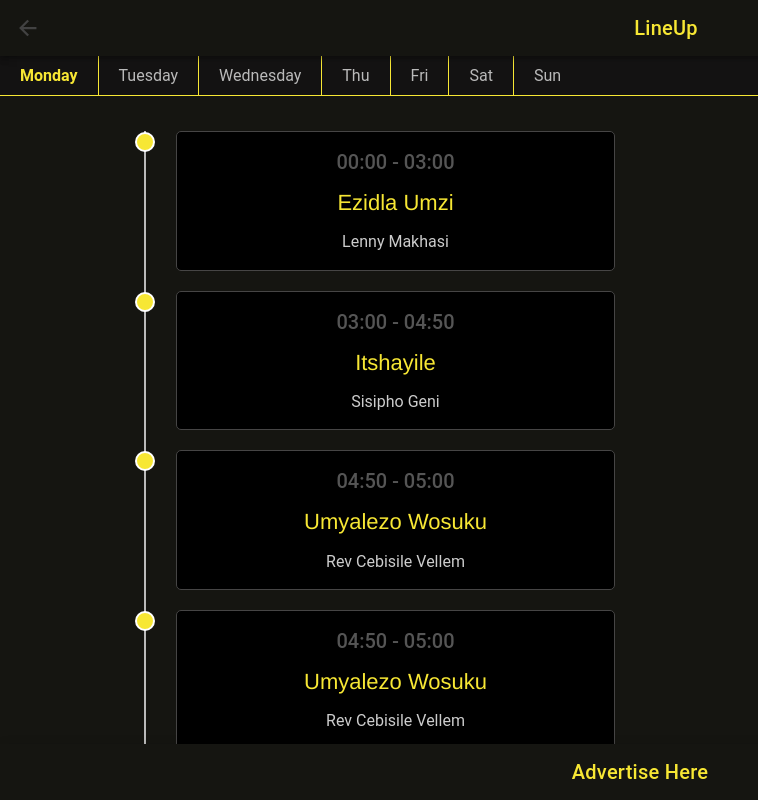
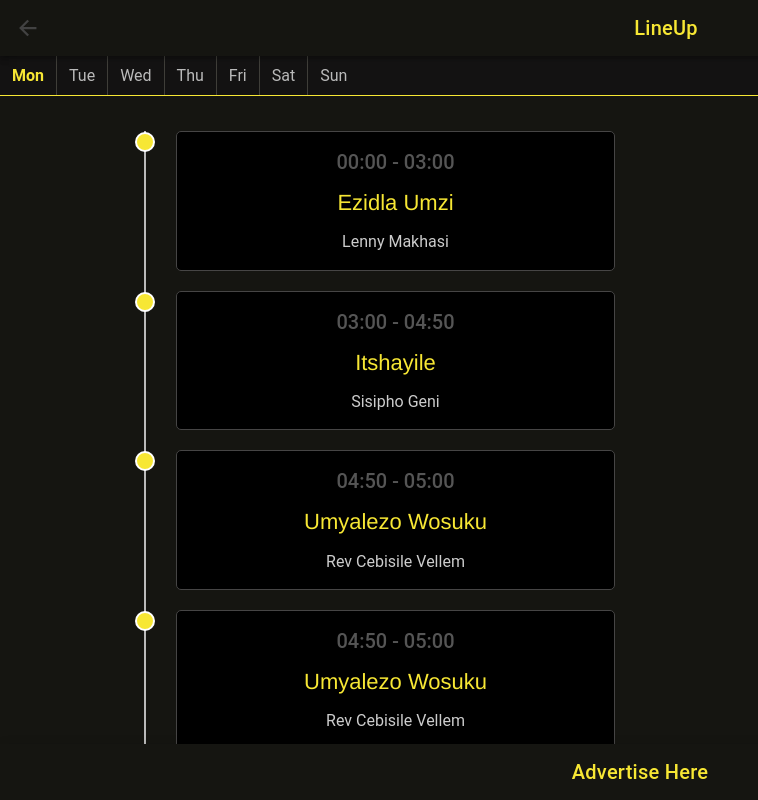
Before and after one commit to Appmaniazar-Projects/Zibonele-FM, a React (Create React App) app: page /LineUp in a window 1280 px wide. Shown: the whole page, without its empty margins (0-758 px from the left). Built offline with nearby package versions, Linux system fonts and the light colour scheme.

Commit message:
Fixed the linup page layout

```diff
--- /dev/null
+++ b/src/pages/LineUp/Box.tsx
@@ -0,0 +1,18 @@
+// Box.tsx
+import React from 'react';
+
+interface BoxProps {
+    time: string;
+    title: string;
+    description: string;
+}
+
+const Box: React.FC<BoxProps> = ({ time, title, description }) => (
+    <div className="box">
+        <h4>{time}</h4>
+        <h3>{title}</h3>
+        <p>{description}</p>
+    </div>
+);
+
+export default Box;
--- /dev/null
+++ b/src/pages/LineUp/DaySchedule.tsx
@@ -0,0 +1,26 @@
+// DaySchedule.tsx
+import React from 'react';
+import Box from './Box';
+
+interface DayScheduleProps {
+    schedule: {
+        time: string;
+        title: string;
+        description: string;
+    }[];
+}
+
+const DaySchedule: React.FC<DayScheduleProps> = ({ schedule }) => (
+    <div className="contents">
+        {schedule.map((item, index) => (
+            <Box
+                key={index}
+                time={item.time}
+                title={item.title}
+                description={item.description}
+            />
+        ))}
+    </div>
+);
+
+export default DaySchedule;
--- a/src/pages/LineUp/LineUp.css
+++ b/src/pages/LineUp/LineUp.css
@@ -17,11 +17,11 @@
 
 .tab {
 	flex: 0 0 auto;
-	padding: 10px 20px;
+	padding: 10px 12px;
 	cursor: pointer;
 	text-align: center;
-    color: #bababa;
-	border-right: 1px solid #F7E734;
+     color: #bababa;
+	border-right: 1px solid #3f3e39;
 }
 
 .tab:last-child {
--- a/src/pages/LineUp/LineUp.tsx
+++ b/src/pages/LineUp/LineUp.tsx
@@ -1,130 +1,59 @@
-import React, { useEffect } from 'react';
+// LineUp.tsx
+import React, { useState } from 'react';
 import { IonBackButton, IonButtons, IonCard, IonCardContent, IonCardHeader, IonCardSubtitle, IonCardTitle, IonContent, IonFooter, IonHeader, IonPage, IonTitle, IonToolbar } from '@ionic/react';
-import { Swiper, SwiperSlide } from 'swiper/react';
-import 'swiper/css';
+import { weeklySchedule, Day } from './data';
+import DaySchedule from './DaySchedule';
 import './LineUp.css';
 
 const LineUp: React.FC = () => {
-
-  useEffect(() => {
-    const tabs = document.querySelectorAll('.tab');
-    const contents = document.querySelectorAll('.day-content');
-
-    function showContentForDay(day: string) {
-        tabs.forEach(t => t.classList.remove('active'));
-        contents.forEach(content => content.classList.remove('active'));
-
-        document.querySelector(`.tab[data-day="${day}"]`)?.classList.add('active');
-        document.getElementById(day)?.classList.add('active');
-    }
-
-    tabs.forEach(tab => {
-        tab.addEventListener('click', () => {
-            const day = tab.getAttribute('data-day');
-            if (day) {
-                showContentForDay(day);
-            }
-        });
-    });
-
-    showContentForDay('mon');
-
-    // Cleanup event listeners on component unmount
-    return () => {
-        tabs.forEach(tab => {
-            tab.removeEventListener('click', () => {
-                const day = tab.getAttribute('data-day');
-                if (day) {
-                    showContentForDay(day);
-                }
-            });
-        });
-    };
-}, []);
+    const [selectedDay, setSelectedDay] = useState<Day>('mon');
 
     return (
         <IonPage>
             <IonHeader>
                 <IonToolbar className='toolbar'>
-          <IonTitle class="title">LineUp</IonTitle>
-
+                    <IonTitle className="title">LineUp</IonTitle>
                     <IonButtons slot="start">
                         <IonBackButton defaultHref="/home" />
                     </IonButtons>
                 </IonToolbar>
             </IonHeader>
             <IonContent className='content'>
-        {/* New layout for line up */}
                 <div className="tabs-container">
                     <div className="tabs">
-                    <div className="tab" data-day="mon">Monday</div>
-                    <div className="tab" data-day="tue">Tuesday</div>
-                    <div className="tab" data-day="wed">Wednesday</div>
-                    <div className="tab" data-day="thu">Thu</div>
-                    <div className="tab" data-day="fri">Fri</div>
-                    <div className="tab" data-day="sat">Sat</div>
-                    <div className="tab" data-day="sun">Sun</div>
+                        {Object.keys(weeklySchedule).map((day) => (
+                            <div
+                                key={day}
+                                className={`tab ${selectedDay === day ? 'active' : ''}`}
+                                data-day={day}
+                                onClick={() => setSelectedDay(day as Day)}
+                            >
+                                {day.charAt(0).toUpperCase() + day.slice(1)}
+                            </div>
+                        ))}
                     </div>
                 </div>
                 <div className="content">
-                <div className="day-content" id="mon">
+                    {Object.keys(weeklySchedule).map((day) => (
+                        <div
+                            key={day}
+                            className={`day-content ${selectedDay === day ? 'active' : ''}`}
+                            id={day}
+                        >
                             <div className="container">
                                 <main className="row">
                                     <section className="col">
-                                <div className="contents">
-                                    <div className="box">
-                                        <h4>00:00 - 03:00</h4>
-                                        <h3>Ezidla Umzi</h3>
-                                        {/* <p>A show by Lenny Makhasi where people voice out their family problems</p> */}
-                                        <p>Lenny Makhasi</p>
-                                    </div>
-                                    <div className="box">
-                                        <h4>03:00 - 04:50</h4>
-                                        <h3>Itshayile</h3>
-                                        <p>Sisipho Geni </p>
-                                    </div>
-                                    <div className="box">
-                                        <h4>04:50 - 05:00</h4>
-                                        <h3>Umyalezo Wosuku</h3>
-                                        <p>Rev Cebisile Vellem</p>
-                                    </div>
-                                    <div className="box">
-                                        <h4>04:50 - 05:00</h4>
-                                        <h3>Umyalezo Wosuku</h3>
-                                        <p>Rev Cebisile Vellem</p>
-                                    </div>
-                                    <div className="box">
-                                        <h4>04:50 - 05:00</h4>
-                                        <h3>Umyalezo Wosuku</h3>
-                                        <p>Rev Cebisile Vellem</p>
-                                    </div>
-                                    <div className="box">
-                                        <h4>04:50 - 05:00</h4>
-                                        <h3>Umyalezo Wosuku</h3>
-                                        <p>Rev Cebisile Vellem</p>
-                                    </div>
-                                    <div className="box">
-                                        <h4>04:50 - 05:00</h4>
-                                        <h3>Umyalezo Wosuku</h3>
-                                        <p>Rev Cebisile Vellem</p>
-                                    </div>
-                                </div>
+                                        <DaySchedule schedule={weeklySchedule[day as Day]} />
                                     </section>
                                 </main>
                             </div>
                         </div>
-                <div className="day-content" id="tue">Content for Tuesday</div>
-                <div className="day-content" id="wed">Content for Wednesday</div>
-                <div className="day-content" id="thu">Content for Thursday</div>
-                <div className="day-content" id="fri">Content for Friday</div>
-                <div className="day-content" id="sat">Content for Saturday</div>
-                <div className="day-content" id="sun">Content for Sunday</div>
+                    ))}
                 </div>
-        {/* End of it here */}
             </IonContent>
             <IonFooter>
                 <IonToolbar className='footer'>
-          <IonTitle class="title">Advertise Here</IonTitle>
+                    <IonTitle className="title">Advertise Here</IonTitle>
                 </IonToolbar>
             </IonFooter>
         </IonPage>
--- /dev/null
+++ b/src/pages/LineUp/data.ts
@@ -0,0 +1,44 @@
+// data.ts
+export type Day = 'mon' | 'tue' | 'wed' | 'thu' | 'fri' | 'sat' | 'sun';
+
+export const weeklySchedule: Record<Day, { time: string; title: string; description: string; }[]> = {
+    mon: [
+        { time: "00:00 - 03:00", title: "Ezidla Umzi", description: "Lenny Makhasi" },
+        { time: "03:00 - 04:50", title: "Itshayile", description: "Sisipho Geni" },
+        { time: "04:50 - 05:00", title: "Umyalezo Wosuku", description: "Rev Cebisile Vellem" },
+        { time: "04:50 - 05:00", title: "Umyalezo Wosuku", description: "Rev Cebisile Vellem" },
+        { time: "04:50 - 05:00", title: "Umyalezo Wosuku", description: "Rev Cebisile Vellem" },
+        // Add more slots as needed
+    ],
+    tue: [
+        { time: "00:00 - 03:00", title: "Tuesday Show 1", description: "Host 1" },
+        { time: "03:00 - 04:50", title: "Tuesday Show 2", description: "Host 2" },
+        // Add more slots as needed
+    ],
+    wed: [
+        { time: "00:00 - 03:00", title: "Wednesday Show 1", description: "Host 1" },
+        { time: "03:00 - 04:50", title: "Wednesday Show 2", description: "Host 2" },
+        { time: "04:50 - 05:00", title: "Umyalezo Wosuku", description: "Rev Cebisile Vellem" },
+        // Add more slots as needed
+    ],
+    thu: [
+        { time: "00:00 - 03:00", title: "Thursday Show 1", description: "Host 1" },
+        { time: "03:00 - 04:50", title: "Thursday Show 2", description: "Host 2" },
+        // Add more slots as needed
+    ],
+    fri: [
+        { time: "00:00 - 03:00", title: "Friday Show 1", description: "Host 1" },
+        { time: "03:00 - 04:50", title: "Friday Show 2", description: "Host 2" },
+        // Add more slots as needed
+    ],
+    sat: [
+        { time: "00:00 - 03:00", title: "Saturday Show 1", description: "Host 1" },
+        { time: "03:00 - 04:50", title: "Saturday Show 2", description: "Host 2" },
+        // Add more slots as needed
+    ],
+    sun: [
+        { time: "00:00 - 03:00", title: "Sunday Show 1", description: "Host 1" },
+        { time: "03:00 - 04:50", title: "Sunday Show 2", description: "Host 2" },
+        // Add more slots as needed
+    ],
+};
```
Lines whose indentation alone changed are shown as unchanged.
